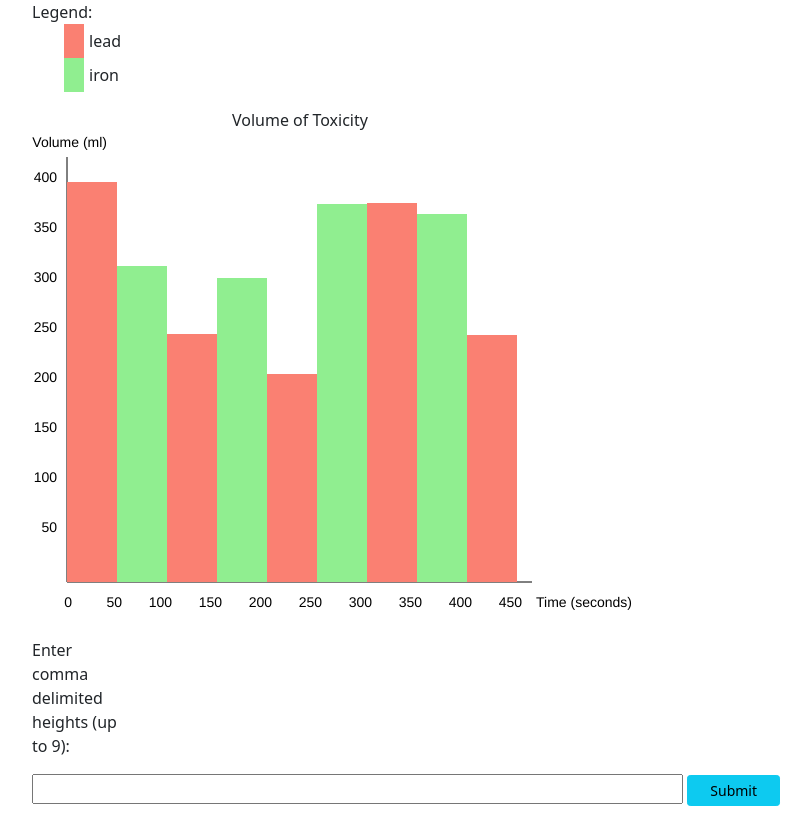
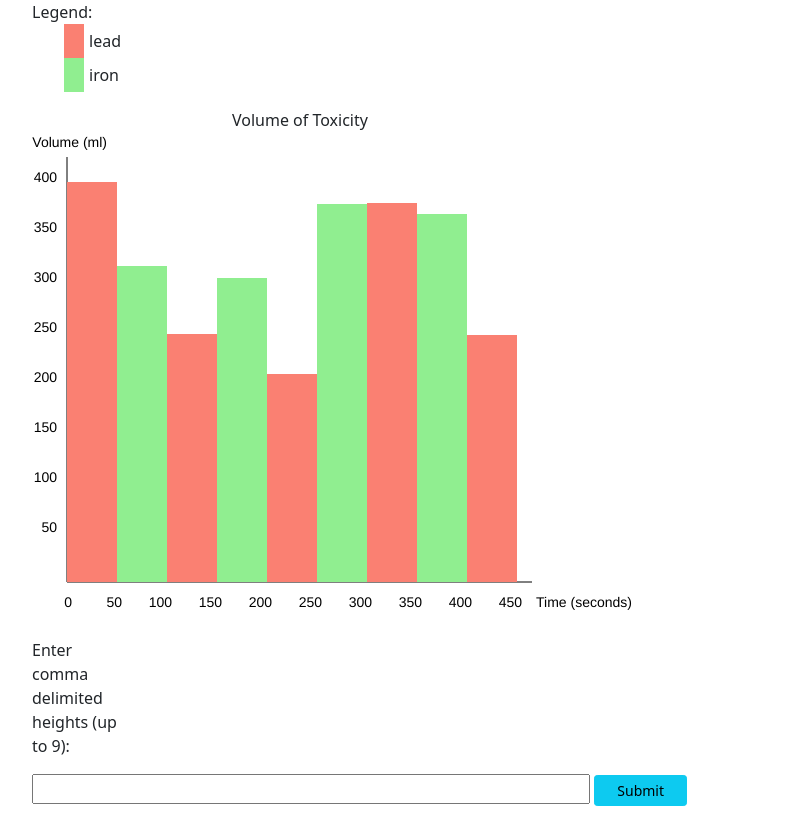
Before and after one commit to brookd-lab/histogram_new, a plain HTML site: page index.html in a window 1280 px wide. Shown: the whole page, without its empty margins (50-861 px from the left). Drawn offline with nearby package versions, Linux system fonts and the light colour scheme.

Commit message:
Add files via upload

```diff
--- a/index.html
+++ b/index.html
@@ -16,7 +16,7 @@
         <canvas class="text-center" id="histogram"></canvas>
         <p class="col-1">Enter comma delimited heights (up to 9):</p>
         <p>
-            <input class="col-7 ps-2" id="values" />
+            <input class="col-6 ps-2" id="values" />
             <button onclick="drawGraph()" class="col-1 btn btn-info btn-sm">Submit</button>
         </p>
     </div>
```
